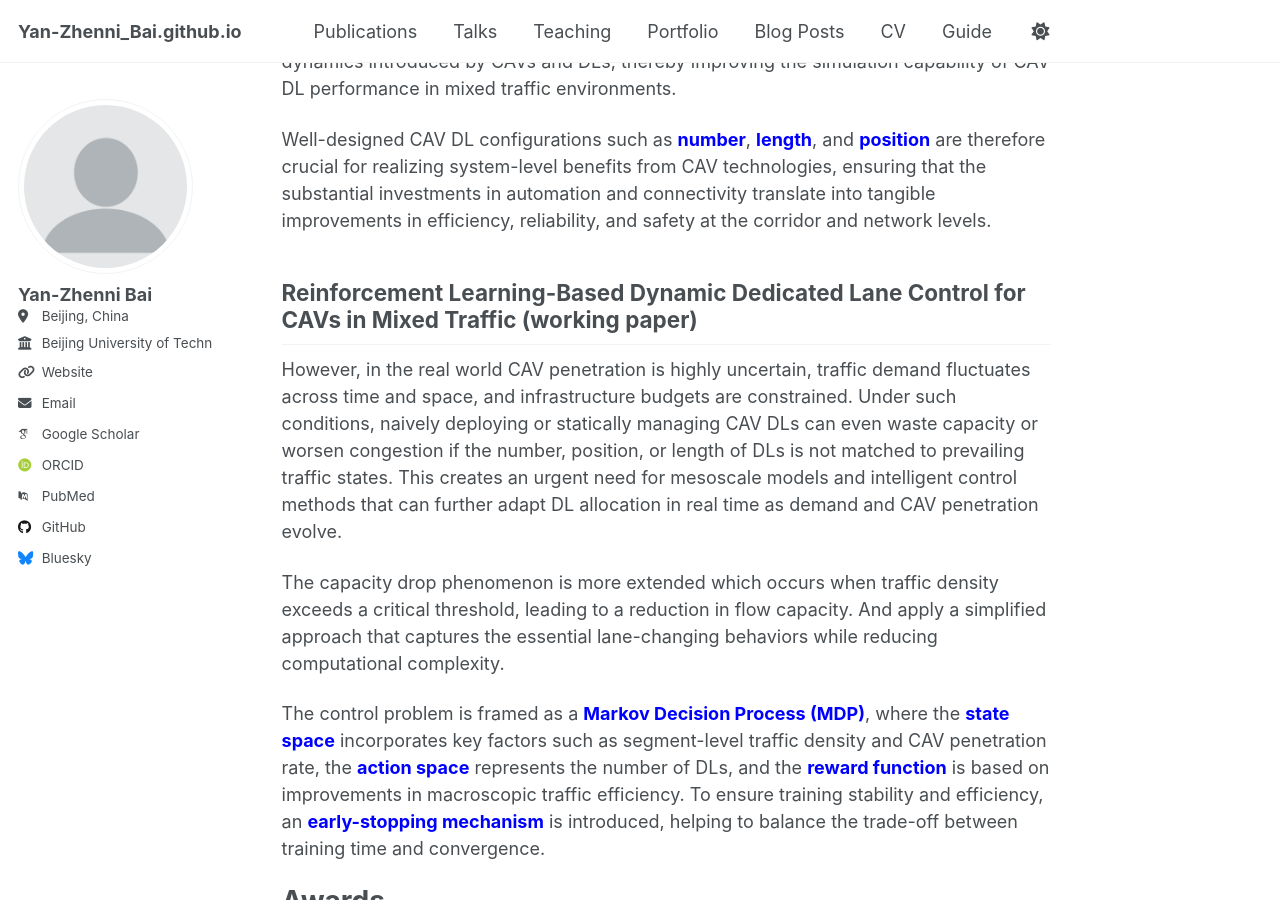
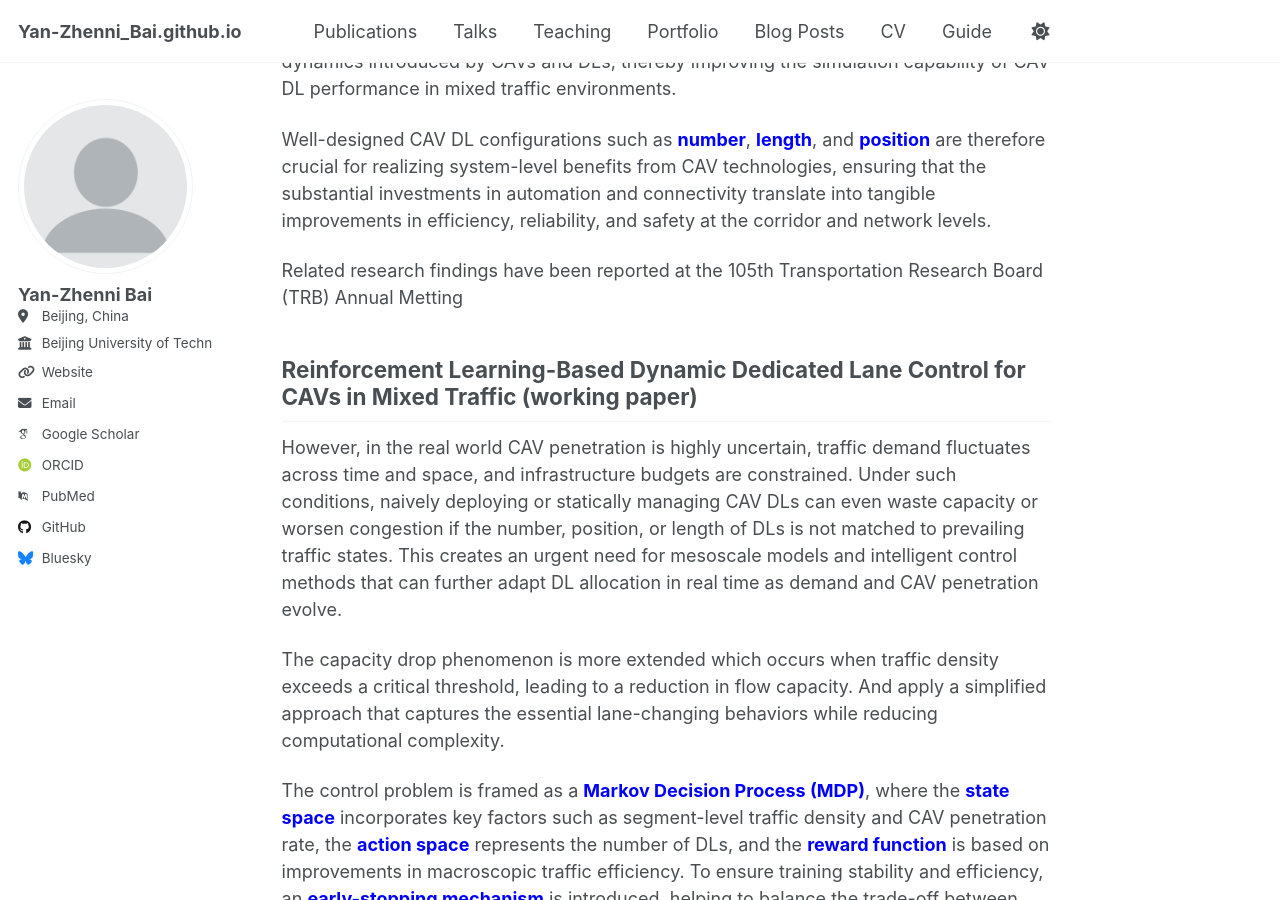
Before and after one commit to Yzn-Bai/Yan-Zhenni_Bai.github.io, a Jekyll site: the page built from _pages/about.md, in a window 1280 px wide and 900 px high, scrolled down 1704 px. Built offline with Jekyll 4.4.1, drawn with Linux system fonts in a browser that asks for light colours; some web fonts are replaced; a script that is not in the unit is left out.

Commit message:
Update about.md

```diff
--- a/_pages/about.md
+++ b/_pages/about.md
@@ -41,6 +41,8 @@ Optimization of Dedicated Lane Configuration for CAVs in Mixed Traffic Environme
 
   Well-designed CAV DL configurations such as <span style="color:blue; font-weight: bold;">number</span>, <span style="color:blue; font-weight: bold;">length</span>, and <span style="color:blue; font-weight: bold;">position</span> are therefore crucial for realizing system-level benefits from CAV technologies, ensuring that the substantial investments in automation and connectivity translate into tangible improvements in efficiency, reliability, and safety at the corridor and network levels.
 
+  Related research findings have been reported at the 105th Transportation Research Board (TRB) Annual Metting
+
 Reinforcement Learning-Based Dynamic Dedicated Lane Control for CAVs in Mixed Traffic (working paper)
 ------
 
```
